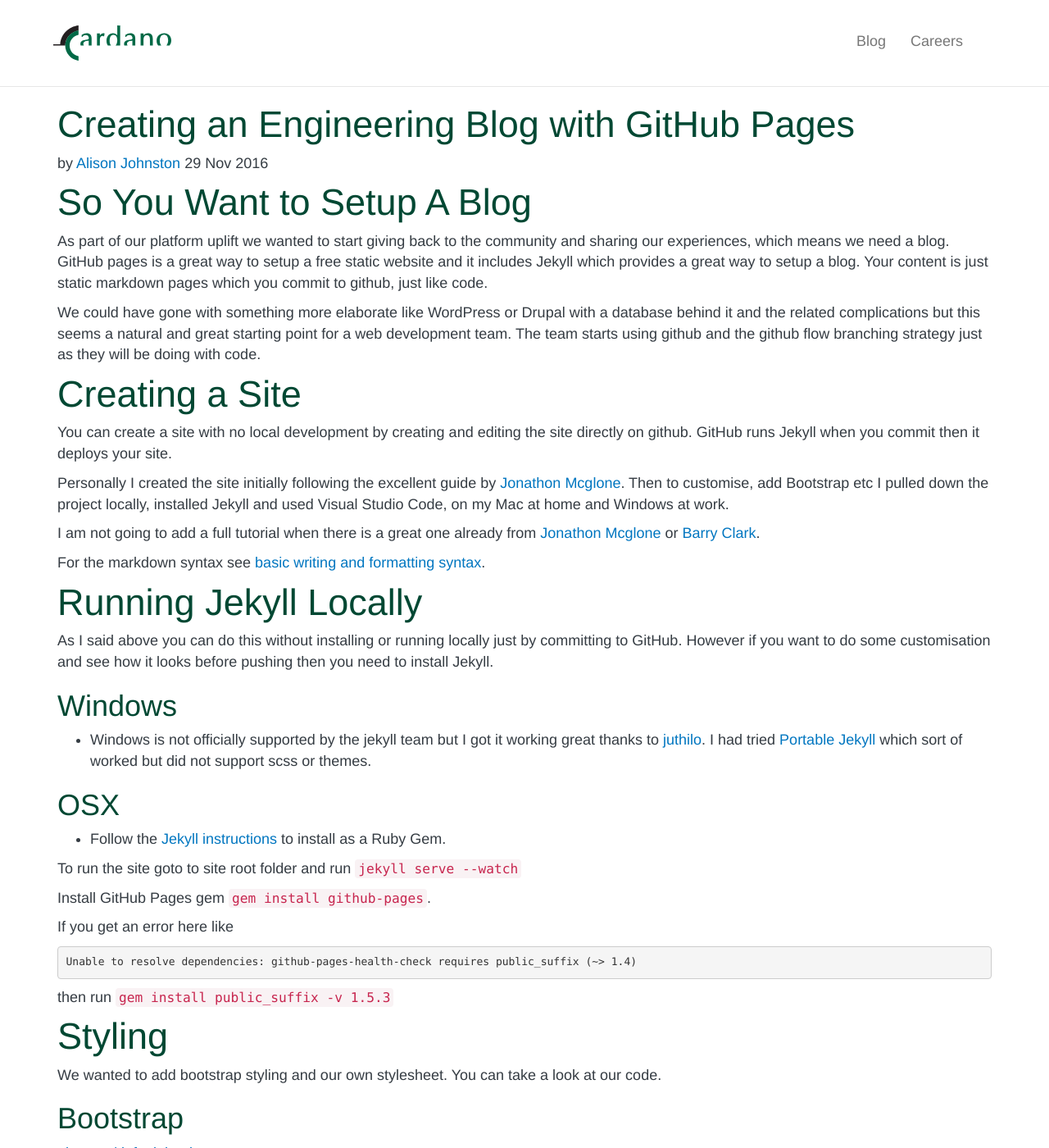
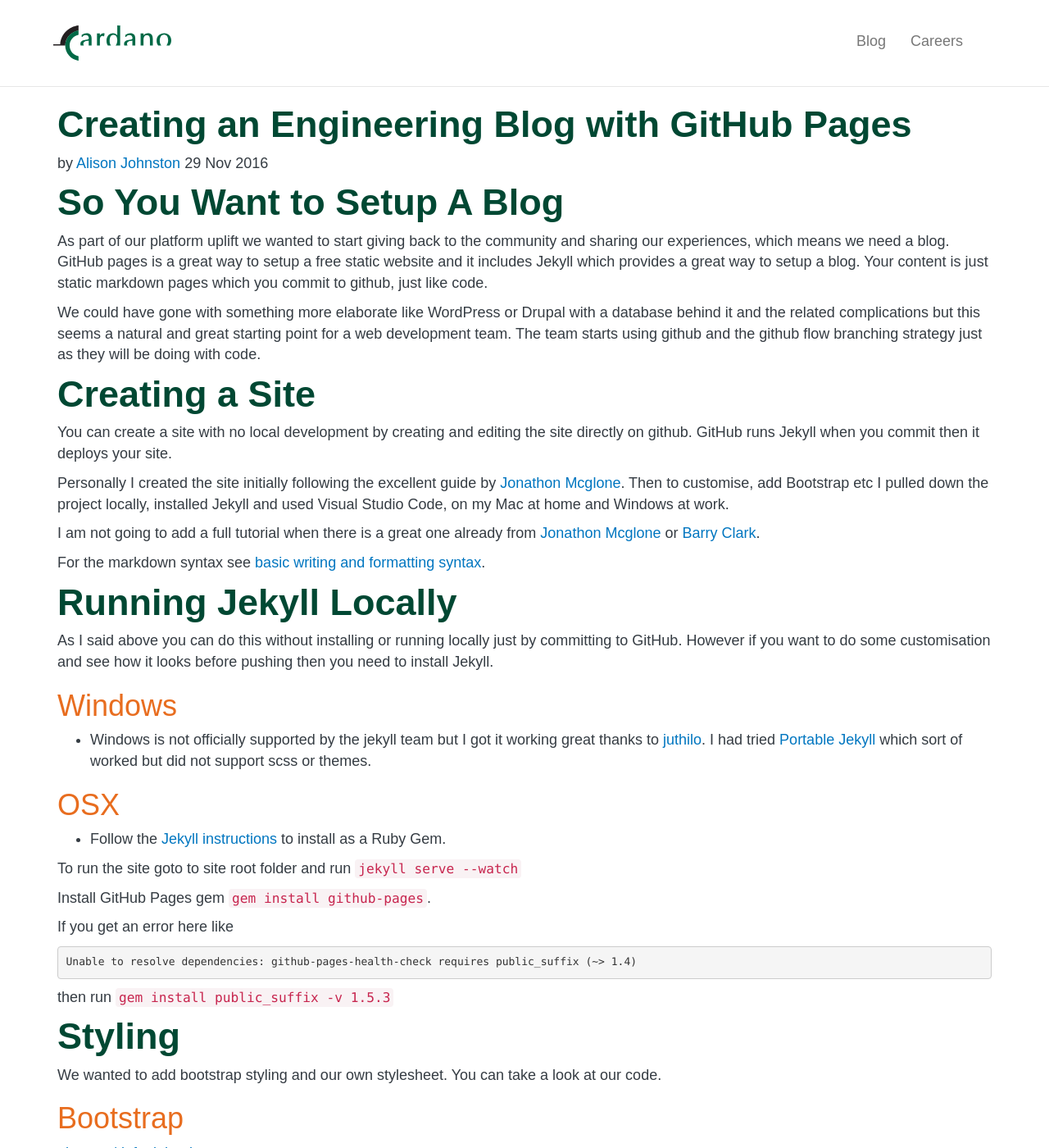
Before and after one commit to ronlawrence/cardano.github.io, a Jekyll site: the page built from _posts/2016-11-29-creating-an-engineering-blog.md, in a window 1280 px wide and 1400 px high. Shown: the whole window at 82% size. Built offline with Jekyll 4.4.1, drawn with Linux system fonts in a browser that asks for light colours; nearby versions of some CDN libraries; some web fonts are replaced.

Commit message:
Aded fonts

```diff
--- a/_layouts/default.html
+++ b/_layouts/default.html
@@ -5,8 +5,9 @@
   <meta charset="utf-8"/>
   <meta http-equiv="X-UA-Compatible" content="IE=edge"/>
   <meta content="width=device-width,initial-scale=1" name="viewport"/>
+  <title>{{ page.title }}</title>
+  <link rel="stylesheet" type="text/css" href="https://cloud.typography.com/6907712/671986/css/fonts.css"/>
   <link rel='shortcut icon' href='/assets/images/favicon.ico' type='image/x-icon' />
-  <title>{{ page.title }}</title>
   <link href="//maxcdn.bootstrapcdn.com/bootstrap/3.3.6/css/bootstrap.min.css" rel="stylesheet"/>
   <link rel="stylesheet" href="/assets/css/animate.css"/>
   <link rel="stylesheet" type="text/css" href="/assets/css/main.css"/>
--- a/_sass/colours.scss
+++ b/_sass/colours.scss
@@ -26,7 +26,8 @@
 $gray-darker: #353c43;
 
 $text-colour: $gray-darker;
-$heading-colour: $cardano-colour-1;
+$heading-colour-1: $cardano-colour-1;
+$heading-colour-2: $cardano-colour-2;
 $link-colour: $extra-colour-2;
 $hover-link-colour: $extra-colour-1;
 $footer-colour:  $extra-colour-1;
--- a/assets/css/main.scss
+++ b/assets/css/main.scss
@@ -3,13 +3,30 @@
 
 @import "colours";
 
-html {
-    font-family: 'Arial', 'Helvetica', 'Sans-Serif';
+body {
+  font-family: "Gotham A", "Gotham B", 'Arial', 'Helvetica', 'Sans-Serif';
+  font-style: normal;
+  font-weight: 300;
+  color: $text-colour;
+  padding-top: 100px;
 }
 
-body {
-  color: $text-colour;
-  padding-top: 100px;
+h1 {
+  font-family:  "Gotham A", "Gotham B", 'Arial', 'Helvetica', 'Sans-Serif';
+  font-style: normal;
+  font-weight: 700;
+  font-size: 2.5em;
+  color: $heading-colour-1;
+}
+h2 {
+  font-size: 2.0em;
+}
+
+h2,h3,h4,h5,h6 {
+  font-family:  "Gotham A", "Gotham B", 'Arial', 'Helvetica', 'Sans-Serif';
+  font-style: normal;
+  font-weight: 500;
+  color: $heading-colour-2;
 }
 
 header {
@@ -52,6 +69,7 @@
     padding: 0px;
     list-style: none;
     font-weight: bold;
+    font-weight: 500;
     font-size: .8em;
     li {
       margin-bottom: .5em;
@@ -71,17 +89,6 @@
   }
 }
 
-h1 {
-    font-size: 2.5em;
-}
-h2 {
-    font-size: 2.0em;
-}
-
-h1,h2,h3,h4,h5,h6 {
-    color: $heading-colour;
-}
-
 #welcome {
   h2 {
     margin: 0em 0em;
@@ -92,7 +99,6 @@
 .jumbotron {
   padding-top: 0.5em;
   padding-bottom: 0.05em;
-  color: $heading-colour;
 }
 
 ul.posts {
```
